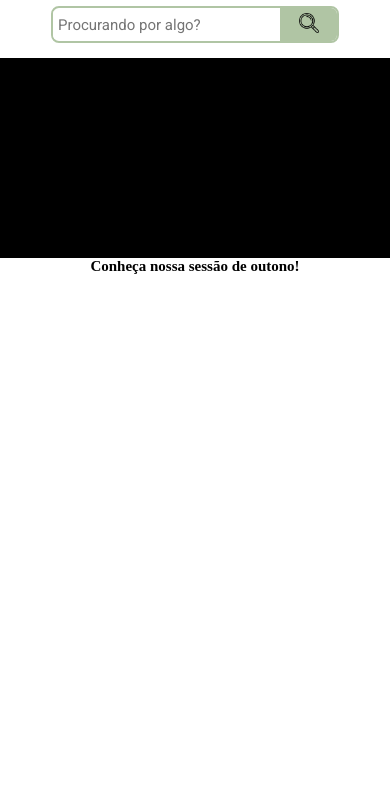
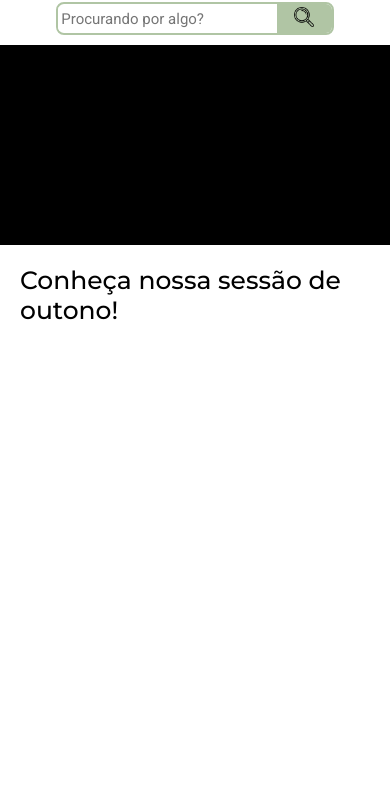
Before and after one commit to eimaryy/Marjorie-s-beauty, a plain HTML site: page index.html in a window 390 px wide. Shown: the part 46-840 px from the top of the page. Drawn offline with Linux system fonts and the light colour scheme.

Commit message:
mobile-first: nova sessão de produtos

```diff
--- a/Sass/_header.scss
+++ b/Sass/_header.scss
@@ -2,7 +2,7 @@ header{
 
   #container_header{
       @include centralizar(row, space-between);
-      margin: 0.5rem;
+      margin: 0.8rem 0.5rem 0.3rem 0.5rem;
 
       #header_logo{
         @include centralizar(row, center);
@@ -52,13 +52,13 @@ header{
 
         .header_list-item{
           width: 100vw;
-          padding: 1.5rem;
+          padding: 1.5rem 2rem;
           @include centralizar (row, space-between);
           @include fonte (1.6rem);
 
           img{
             @include ajusteImg(1.5rem, 1.5rem);
-            margin: 0 1.5rem;
+            margin: 0 2rem;
           }
         }
       }
@@ -80,12 +80,12 @@ header{
   }
   .pesquisa{
     @include centralizar (row, center);
-    padding: 1.5rem;
+    padding: 1rem;
     background-color: $cor__branco;
 
     form{
       @include centralizar (row, none);
-      width: 80%;
+      width: 75%;
       border: 2px solid #B0C5A4;
       border-radius: 8px;
       background-color: $cor__branco;
@@ -93,7 +93,7 @@ header{
       #header_pesquisa-caixa{
         width: 80%;
         border: none;
-        padding: 5px;
+        padding: 3px;
         font: {
           size: 1.5rem;
           family: $fonte__padrao;
@@ -102,7 +102,7 @@ header{
 
       .header__pesquisa-btn{
         width: 20%;
-        padding: 5px;
+        padding: 3px;
         background-color: #B0C5A4;
         border: none;
 
--- a/Sass/produtosEdestaque.scss
+++ b/Sass/produtosEdestaque.scss
@@ -2,6 +2,17 @@
 
     #produtosEdestaque_produtos{
         @include centralizar (column, center);
+
+        .produtos_titulo{
+            @include centralizar(row, center);
+            padding: 2rem;
+
+            h2{
+                font-family: "Montserrat", sans-serif;
+                font-size: 2.5rem;
+                font-weight: 500;
+            }
+        }
     }
 
 }
--- a/index.html
+++ b/index.html
@@ -6,7 +6,7 @@
     <meta http-equiv="X-UA-Compatible" content="IE=edge">
     <link rel="preconnect" href="https://fonts.googleapis.com">
     <link rel="preconnect" href="https://fonts.gstatic.com" crossorigin>
-    <link href="https://fonts.googleapis.com/css2?family=Roboto:ital,wght@0,100;0,300;0,400;0,500;0,700;0,900;1,100;1,300;1,400;1,500;1,700;1,900&display=swap" rel="stylesheet">
+    <link href="https://fonts.googleapis.com/css2?family=Montserrat:ital,wght@0,100..900;1,100..900&family=Roboto:ital,wght@0,100;0,300;0,400;0,500;0,700;0,900;1,100;1,300;1,400;1,500;1,700;1,900&display=swap" rel="stylesheet">
     <link rel="stylesheet" href="./styles/styles.css">
     <script src="./script.js" defer></script>
     <title>Marjorie`s beauty</title>
```
Also changed, not shown: styles/styles.css, 1 other file.
